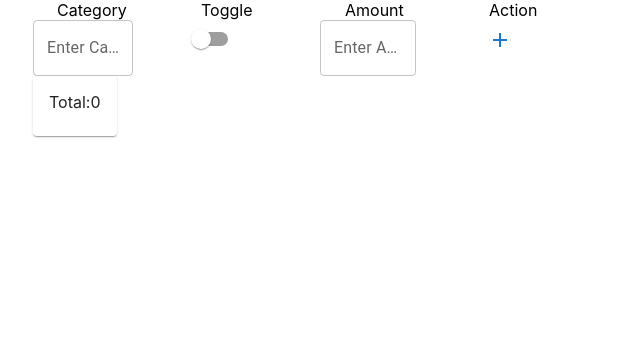
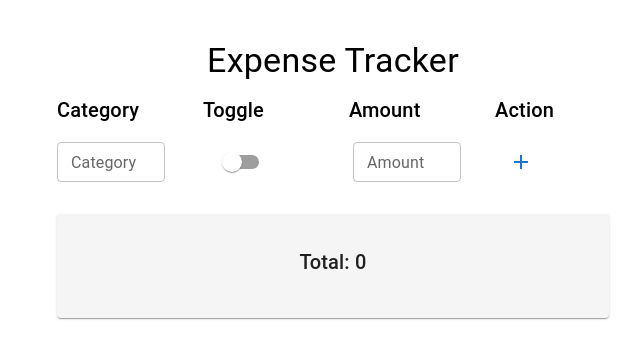
Before and after one commit to DhivyaSelvi24/calculation, a React (Create React App) app: page / in a window 1280 px wide. Shown: the top 358 px of the page, without its empty margins (307-948 px from the left). Built offline with nearby package versions, Linux system fonts and the light colour scheme.

Commit message:
19/12/2024-10.32pm done UI and functionality

```diff
--- a/package.json
+++ b/package.json
@@ -12,12 +12,12 @@
     "react": "^18.3.1",
     "react-dom": "^18.3.1",
     "react-scripts": "5.0.1",
+    "recharts": "^2.15.0",
     "web-vitals": "^4.2.4"
   },
   "scripts": {
     "predeploy": "npm run build",
     "deploy": "gh-pages -d build",
-
     "start": "react-scripts start",
     "build": "react-scripts build",
     "test": "react-scripts test",
--- a/src/App.js
+++ b/src/App.js
@@ -1,148 +1,143 @@
-
 import logo from './logo.svg';
 import React, { useEffect, useState } from 'react';
-import { Switch, FormControlLabel, IconButton, Container, Grid, TextField, Typography, Card, CardContent } from '@mui/material';
+import { Switch, FormControlLabel, IconButton, Container, Grid, TextField,Box,boxClasses,Typography, Card, CardContent } from '@mui/material';
 import AddIcon from '@mui/icons-material/Add';
 import RemoveIcon from '@mui/icons-material/Remove';
-import './App.css';
+import Dashboard from './Components/Dashboard';
 
 function App() {
   const [row, setRow] = useState([{ category: "", Toggle: false, Amount: "" }]);
   const [total, settotal] = useState(0);
+
   useEffect(() => {
     let totalamnt = 0;
     for (let i = 0; i < row.length; i++) {
-      if (row[i].Amount != 0) {
+      if (row[i].Amount != 0 ) {
         if (row[i].Toggle === true) {
           totalamnt += parseFloat(row[i].Amount);
-        }
-        else if (row[i].Toggle === false) {
-          totalamnt -= parseFloat(row[i].Amount)
+        } else if (row[i].Toggle === false) {
+          totalamnt -= parseFloat(row[i].Amount);
         }
       }
     }
     settotal(totalamnt);
+  }, [row]);
 
-
-  }, [row]
-
-
-  )
-  // This function adds a new row
   function handleChange() {
-
     setRow([...row, { category: "", Toggle: false, Amount: "" }]);
-
   }
 
   function handleinput(e, index) {
     const newrow = [...row];
-    newrow[index][e.target.name] = e.target.value
-    newrow[index].Toggle = e.target.checked
-    setRow(newrow)
+    newrow[index][e.target.name] = e.target.value;
+    newrow[index].Toggle = e.target.checked;
+    setRow(newrow);
   }
+
   function handleremove(index) {
     if (row.length > 1) {
       const newrow = [...row];
       newrow.splice(index, 1);
-      setRow(newrow)
+      setRow(newrow);
     }
   }
 
-
   return (
 
-
-    <Container maxWidth="sm">
-      <Grid container spacing={3}>
+    <Container maxWidth="sm" sx={{ marginTop:5}}>
+      <Typography variant="h4" align="center" gutterBottom>
+        Expense Tracker
+      </Typography>
+      <Grid container spacing={4} sx={{ marginBottom: 2}}>
         <Grid item xs={3}>
-          <div className='column1'>Category</div>
+          <Typography variant="h6" className="column-header">
+            Category
+          </Typography>
         </Grid>
         <Grid item xs={3}>
-          <div className='column1'>Toggle</div>
+          <Typography variant="h6" className="column-header">
+            Toggle
+          </Typography>
         </Grid>
         <Grid item xs={3}>
-          <div className='column1'>Amount</div>
+          <Typography variant="h6" className="column-header">
+            Amount
+          </Typography>
         </Grid>
         <Grid item xs={3}>
-          <div className='column1'>Action</div>
+          <Typography variant="h6" className="column-header">
+            Action
+          </Typography>
         </Grid>
+      </Grid>
 
-
-
-        {row.map((e, index) => (
-<Grid container spacing={8}>
-
+      {row.map((e, index) => (
+        <Grid container spacing={5} key={index} alignItems="center" marginBottom={3}>
           <Grid item xs={3}>
-
-            <TextField id="category" label="Enter Category" variant="outlined" type="text" sx={{ width: 100 }}>
+            <TextField
+              id="category"
+              label="Category"
+              variant="outlined"
               type="text"
-              placeholder="Enter category"
               name="category"
               value={e.category}
               onChange={(e) => handleinput(e, index)}
-            // Update category
-            </TextField>
+              fullWidth
+              size="small"
+            />
           </Grid>
-          <Grid item spacing={3}>
-
-            <FormControlLabel className='toggle-cs'
+          <Grid item xs={3}>
+            <FormControlLabel
               control={
                 <Switch
                   checked={e.Toggle}
                   value={e.Toggle}
-                  onClick={(e) => { handleinput(e, index) }}
-                // Handle toggle switch change
+                  onClick={(e) => handleinput(e, index)}
                 />
               }
-
+              sx={{ marginLeft: 1 }}
             />
           </Grid>
           <Grid item xs={3}>
-
-            <TextField id="Amount" label="Enter Amount" variant="outlined" type="number"
-
-              placeholder="Enter amount"
+            <TextField
+              id="Amount"
+              label="Amount"
+              variant="outlined"
+              type="number"
               name="Amount"
               value={e.Amount}
-              onChange={(e) => { handleinput(e, index) }}>
-            // Update amount
-            </TextField>
+              onChange={(e) => handleinput(e, index)}
+              fullWidth
+              size="small"
+            />
           </Grid>
-          <Grid item xs={2}>
-
-            {index == 0 ? (
-              <div className="action-buttons">
+          <Grid item xs={3}>
+            <div className="action-buttons">
+              {index === 0 ? (
                 <IconButton color="primary" onClick={handleChange}>
                   <AddIcon />
-                </IconButton> </div>) : (
-              <IconButton color="secondary" onClick={() => handleremove(index)}>
-                <RemoveIcon />
-              </IconButton>
+                </IconButton>
+              ) : (
+                <IconButton color="secondary" onClick={() => handleremove(index)}>
+                  <RemoveIcon />
+                </IconButton>
+              )}
+            </div>
+          </Grid>
+        </Grid>
+      ))}
 
+      <Card sx={{ marginTop: 4, padding: 2, backgroundColor: '#f5f5f5' }}>
+        <CardContent>
+          <Typography variant="h6" align="center">
+            Total: {total}
+          </Typography>
+        </CardContent>
+      </Card>
+    </Container>
 
+  );
 
-            )}
-          </Grid>
-
-
-          </Grid>
-
-        ))
-        }
-        <Card>
-          <CardContent>
-
-            <div className="column">Total:{total}
-            </div>
-          </CardContent>
-
-
-        </Card>
-
-      </Grid>
-    </Container >
-  );
 }
-
+<Dashboard/>
 export default App;
--- /dev/null
+++ b/src/Components/Dashboard.js
@@ -0,0 +1,84 @@
+// import React, { useEffect, useState } from 'react';
+// import { Switch, FormControlLabel, IconButton, Container, Grid, TextField, Typography, Card, CardContent, Fab } from '@mui/material';
+// import AddIcon from '@mui/icons-material/Add';
+// import { PieChart, Pie, Tooltip, Cell } from 'recharts';
+
+// function Dashboard() {
+//   // States
+//   const [totalExpenses, setTotalExpenses] = useState(0); // Starting with 0
+//   const [budget, setBudget] = useState(200); // Example budget
+//   const [expenses, setExpenses] = useState([
+//     { category: 'Food', amount: 50, date: '2024-12-18' },
+//     { category: 'Transport', amount: 30, date: '2024-12-17' },
+//     { category: 'Entertainment', amount: 20, date: '2024-12-16' },
+//   ]);
+
+//   // Calculate total expenses dynamically
+//   useEffect(() => {
+//     let total = 0;
+//     expenses.forEach(expense => {
+//       total += expense.amount;
+//     });
+//     setTotalExpenses(total);
+//   }, [expenses]);
+
+//   const remainingBudget = budget - totalExpenses;
+
+//   // Data for Pie Chart (category-wise breakdown)
+//   const data = expenses.map(expense => ({
+//     name: expense.category,
+//     value: expense.amount,
+//   }));
+
+//   // Handle Add Expense (for now just adding dummy data)
+//   const handleAddExpense = () => {
+//     const newExpense = { category: 'Shopping', amount: 40, date: '2024-12-19' };
+//     setExpenses([...expenses, newExpense]);
+//   };
+
+//   return (
+//     <Container maxWidth="sm">
+//       <Typography variant="h4" align="center" sx={{ marginTop: 2 }}>Expense Tracker</Typography>
+
+//       {/* Expense Summary */}
+//       <Card sx={{ marginTop: 4, padding: 2 }}>
+//         <CardContent>
+//           <Typography variant="h6" align="center">Total Expenses: Rs.{totalExpenses}</Typography>
+//           <Typography variant="h6" align="center">Budget: Rs.{budget}</Typography>
+//           <Typography variant="h6" align="center">Remaining Budget: Rs.{remainingBudget}</Typography>
+//         </CardContent>
+//       </Card>
+
+//       {/* Category Breakdown (Pie Chart) */}
+//       <PieChart width={400} height={400} style={{ marginTop: 20 }}>
+//         <Pie data={data} dataKey="value" nameKey="name" cx="50%" cy="50%" outerRadius={150}>
+//           {data.map((entry, index) => (
+//             <Cell key={`cell-${index}`} fill={['#0088FE', '#00C49F', '#FFBB28'][index % 3]} />
+//           ))}
+//         </Pie>
+//         <Tooltip />
+//       </PieChart>
+
+//       {/* Recent Expenses */}
+//       <div>
+//         <Typography variant="h6" sx={{ marginTop: 3 }}>Recent Expenses</Typography>
+//         {expenses.slice(0, 5).map((expense, index) => (
+//           <Card key={index} sx={{ marginTop: 2 }}>
+//             <CardContent>
+//               <Typography variant="body1">{expense.category}</Typography>
+//               <Typography variant="body2">Amount: Rs.{expense.amount}</Typography>
+//               <Typography variant="body2">{expense.date}</Typography>
+//             </CardContent>
+//           </Card>
+//         ))}
+//       </div>
+
+//       {/* Add Expense Button */}
+//       <Fab color="primary" aria-label="add" sx={{ position: 'fixed', bottom: 16, right: 16 }} onClick={handleAddExpense}>
+//         <AddIcon />
+//       </Fab>
+//     </Container>
+//   );
+// }
+
+// export default Dashboard;
--- a/src/index.js
+++ b/src/index.js
@@ -3,12 +3,15 @@ import ReactDOM from 'react-dom/client';
 import './index.css';
 import App from './App';
 import reportWebVitals from './reportWebVitals';
+import Dashboard from './Components/Dashboard';
+
 
 const root = ReactDOM.createRoot(document.getElementById('root'));
 root.render(
-  <React.StrictMode>
-    <App />
-  </React.StrictMode>
+  <>
+  <App/>
+    {/* <Dashboard/> */}
+  </>
 );
 
 // If you want to start measuring performance in your app, pass a function
```
Also changed, not shown: 1 other file (tests, documents, lock files or other folders).
